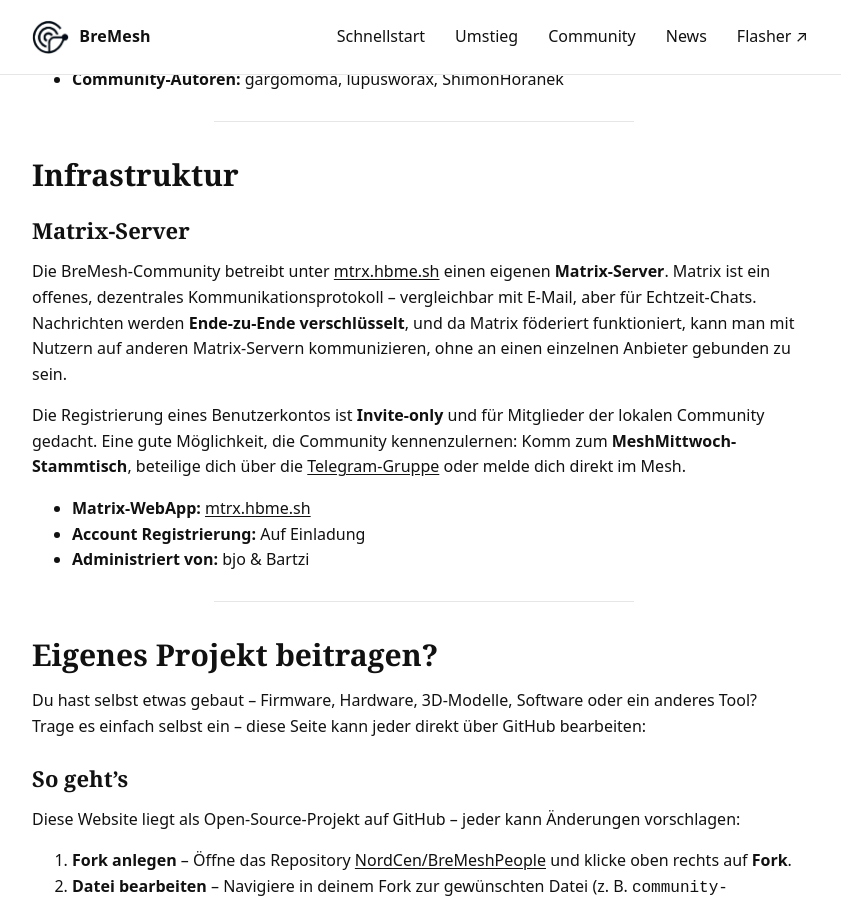
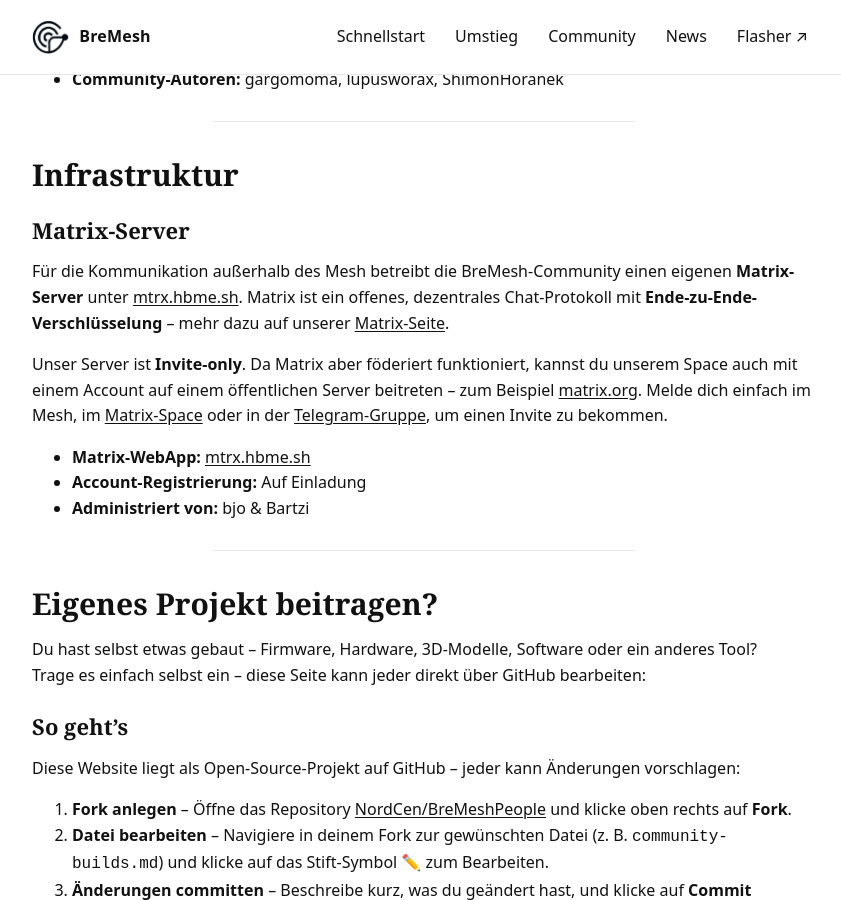
Before and after one commit to NordCen/BreMeshPeople, a Jekyll site: the page built from community-builds.md, in a window 1280 px wide and 900 px high, scrolled down 1858 px. Shown: the whole window, without its empty margins (216-1057 px from the left). Built offline with Jekyll 4.4.1, drawn with Linux system fonts in a browser that asks for light colours.

Commit message:
Update Matrix server description for clarity and improve account registration details

```diff
--- a/community-builds.md
+++ b/community-builds.md
@@ -66,12 +66,12 @@
 
 ### Matrix-Server
 
-Die BreMesh-Community betreibt unter [mtrx.hbme.sh](https://mtrx.hbme.sh/) einen eigenen **Matrix-Server**. Matrix ist ein offenes, dezentrales Kommunikationsprotokoll – vergleichbar mit E-Mail, aber für Echtzeit-Chats. Nachrichten werden **Ende-zu-Ende verschlüsselt**, und da Matrix föderiert funktioniert, kann man mit Nutzern auf anderen Matrix-Servern kommunizieren, ohne an einen einzelnen Anbieter gebunden zu sein.
+Für die Kommunikation außerhalb des Mesh betreibt die BreMesh-Community einen eigenen **Matrix-Server** unter [mtrx.hbme.sh](https://mtrx.hbme.sh/). Matrix ist ein offenes, dezentrales Chat-Protokoll mit **Ende-zu-Ende-Verschlüsselung** – mehr dazu auf unserer [Matrix-Seite](/matrix/).
 
-Die Registrierung eines Benutzerkontos ist **Invite-only** und für Mitglieder der lokalen Community gedacht. Eine gute Möglichkeit, die Community kennenzulernen: Komm zum **MeshMittwoch-Stammtisch**, beteilige dich über die [Telegram-Gruppe](https://t.me/meshhbuz) oder melde dich direkt im Mesh.
+Unser Server ist **Invite-only**. Da Matrix aber föderiert funktioniert, kannst du unserem Space auch mit einem Account auf einem öffentlichen Server beitreten – zum Beispiel [matrix.org](https://matrix.org). Melde dich einfach im Mesh, im [Matrix-Space](/matrix/) oder in der [Telegram-Gruppe](https://t.me/meshhbuz), um einen Invite zu bekommen.
 
 - **Matrix-WebApp:** [mtrx.hbme.sh](https://mtrx.hbme.sh/)
-- **Account Registrierung:** Auf Einladung
+- **Account-Registrierung:** Auf Einladung
 - **Administriert von:** bjo & Bartzi
 
 <hr>
```
Also changed, not shown: faketec.md (+3 -2 lines).
